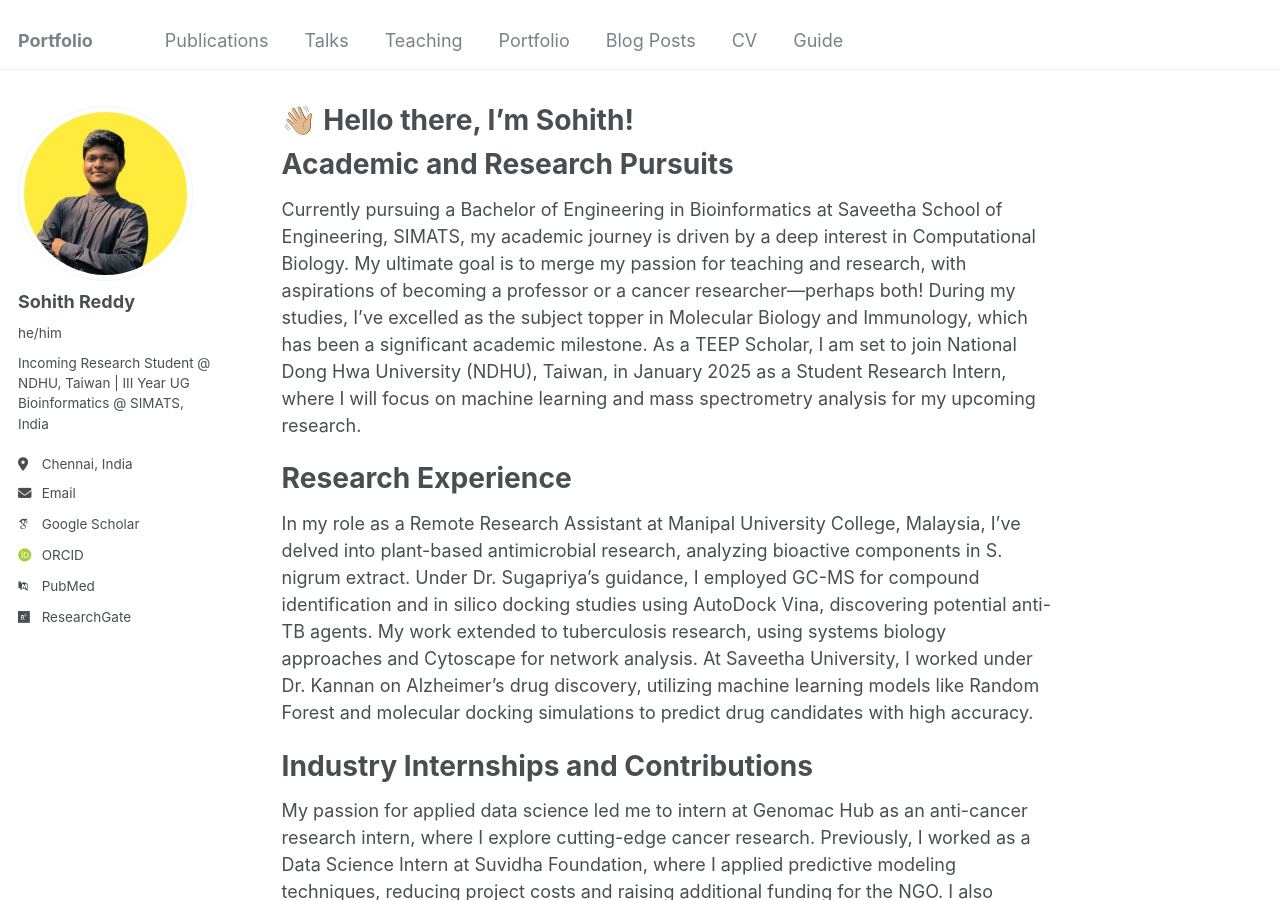
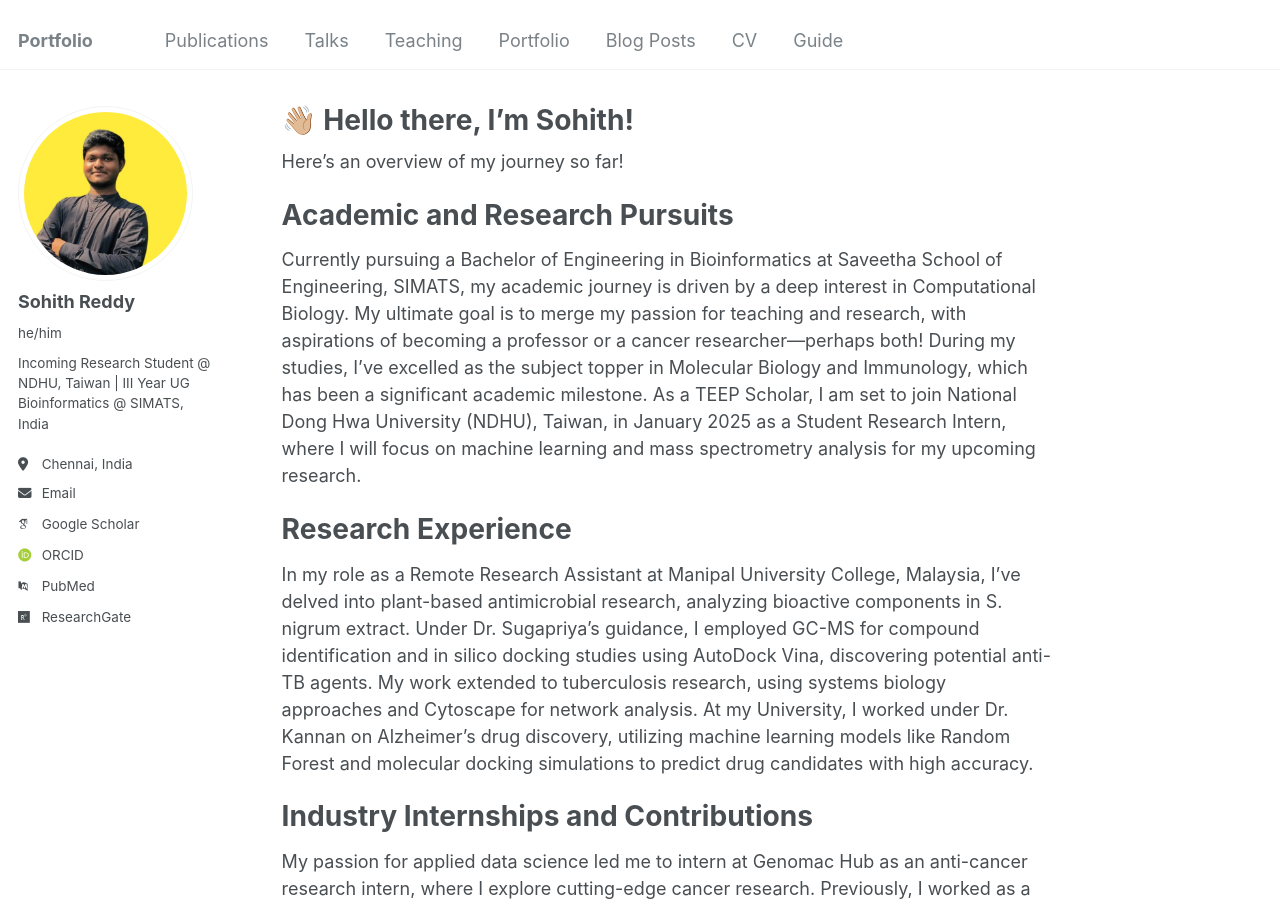
Before and after one commit to sohithpydev/sohith, a Jekyll site: the page built from _pages/about.md, in a window 1280 px wide and 900 px high. Built offline with Jekyll 4.4.1, drawn with Linux system fonts in a browser that asks for light colours; some web fonts are replaced.

Commit message:
Update about.md

```diff
--- a/_pages/about.md
+++ b/_pages/about.md
@@ -6,13 +6,19 @@ redirect_from:
   - /about/
   - /about.html
 ---
+
+Here's an overview of my journey so far!
+
 Academic and Research Pursuits
 =========
-Currently pursuing a Bachelor of Engineering in Bioinformatics at Saveetha School of Engineering, SIMATS, my academic journey is driven by a deep interest in Computational Biology. My ultimate goal is to merge my passion for teaching and research, with aspirations of becoming a professor or a cancer researcher—perhaps both! During my studies, I’ve excelled as the subject topper in Molecular Biology and Immunology, which has been a significant academic milestone. As a TEEP Scholar, I am set to join National Dong Hwa University (NDHU), Taiwan, in January 2025 as a Student Research Intern, where I will focus on machine learning and mass spectrometry analysis for my upcoming research.
+Currently pursuing a Bachelor of Engineering in Bioinformatics at Saveetha School of Engineering, SIMATS, my academic journey is driven by a deep interest in Computational Biology.
+My ultimate goal is to merge my passion for teaching and research, with aspirations of becoming a professor or a cancer researcher—perhaps both! During my studies, I’ve excelled as
+the subject topper in Molecular Biology and Immunology, which has been a significant academic milestone. As a TEEP Scholar, I am set to join National Dong Hwa University (NDHU), Taiwan, in January 2025 as a Student Research Intern, where I will focus on machine learning and mass spectrometry analysis for my upcoming research.
 
 Research Experience
 =======
-In my role as a Remote Research Assistant at Manipal University College, Malaysia, I’ve delved into plant-based antimicrobial research, analyzing bioactive components in S. nigrum extract. Under Dr. Sugapriya's guidance, I employed GC-MS for compound identification and in silico docking studies using AutoDock Vina, discovering potential anti-TB agents. My work extended to tuberculosis research, using systems biology approaches and Cytoscape for network analysis. At Saveetha University, I worked under Dr. Kannan on Alzheimer’s drug discovery, utilizing machine learning models like Random Forest and molecular docking simulations to predict drug candidates with high accuracy.
+In my role as a Remote Research Assistant at Manipal University College, Malaysia, I’ve delved into plant-based antimicrobial research, analyzing bioactive components in S. nigrum extract. Under Dr. Sugapriya's guidance, I employed GC-MS for compound identification and in silico docking studies using AutoDock Vina, discovering potential anti-TB agents.
+My work extended to tuberculosis research, using systems biology approaches and Cytoscape for network analysis. At my University, I worked under Dr. Kannan on Alzheimer’s drug discovery, utilizing machine learning models like Random Forest and molecular docking simulations to predict drug candidates with high accuracy.
 
 Industry Internships and Contributions
 ======
```
